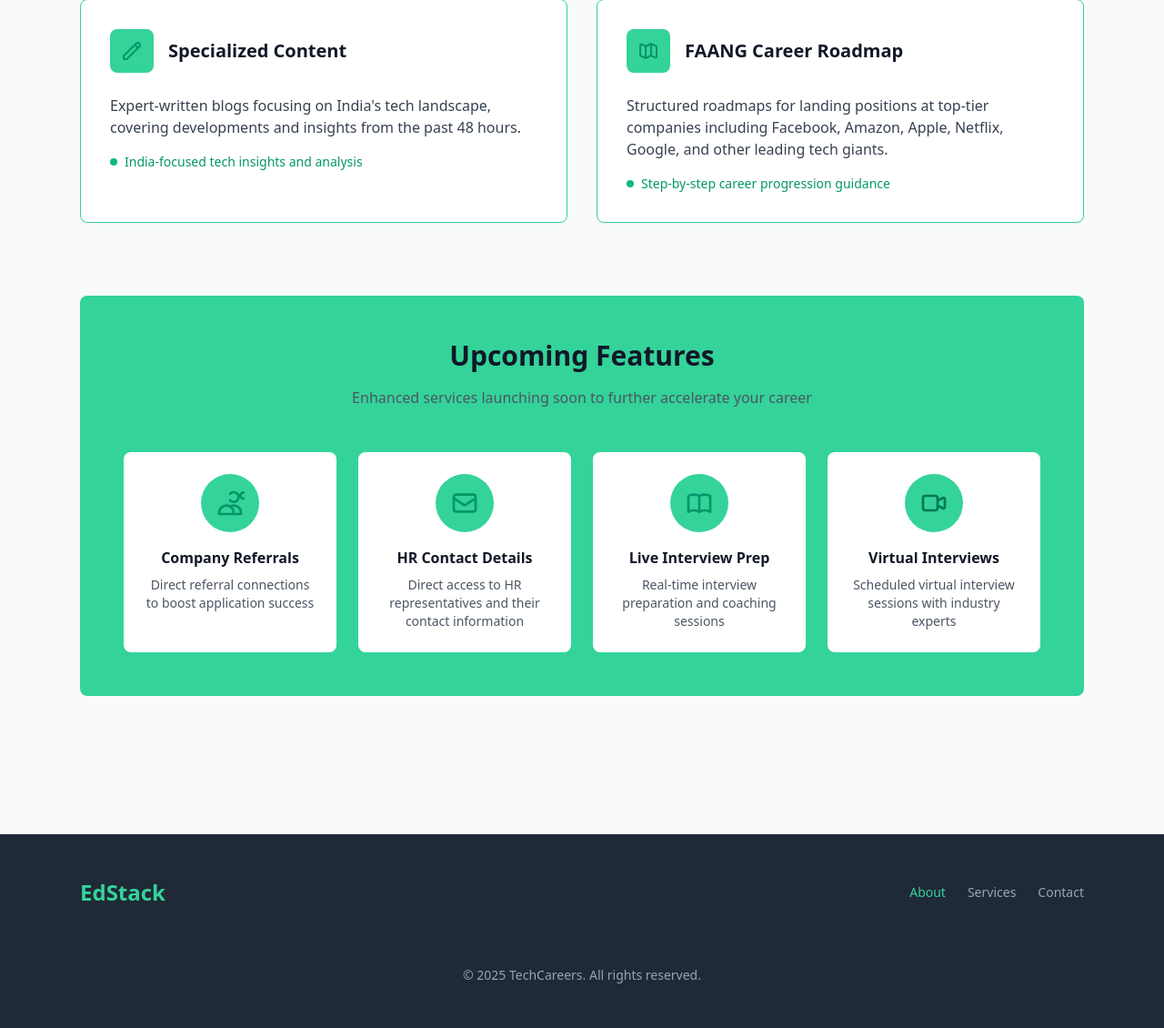
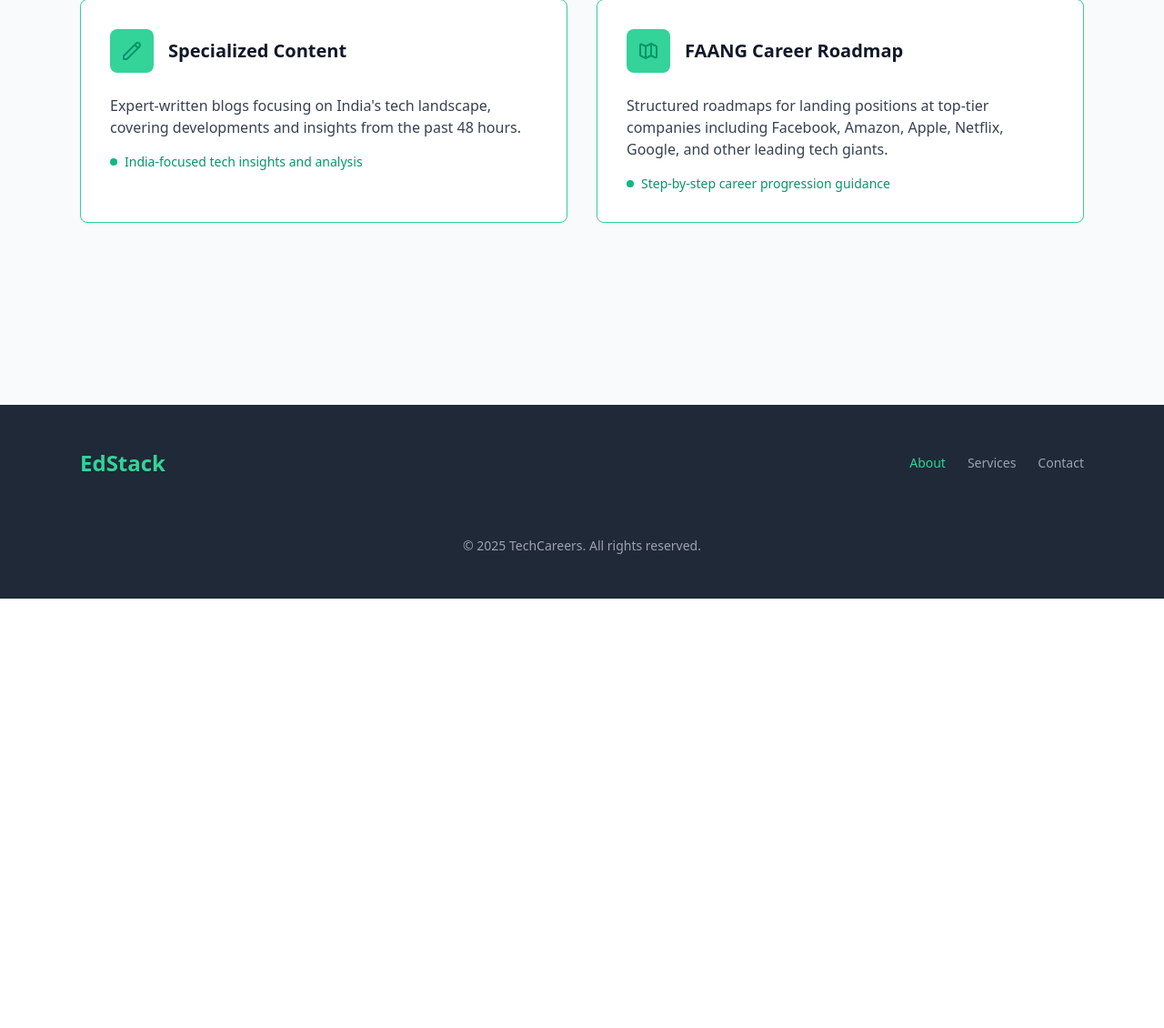
Before and after one commit to AayushKGupta12/Backend-Project, a Flask app: page /service in a window 1280 px wide. Shown: the part 1284-2414 px from the top of the page at 91% size. After the commit the page ends 1942 px from the top, so only its background shows below. Run offline with Flask 3, Linux system fonts and the light colour scheme; some libraries are stand-ins or nearby versions.

Commit message:
Update service.html

```diff
--- a/templates/service.html
+++ b/templates/service.html
@@ -16,7 +16,7 @@
 
       <!-- Desktop Menu -->
       <div class="hidden sm:flex space-x-8">
-        <a href="https://stackbit.vercel.app" class="text-gray-600 hover:text-emerald-600 transition-colors"></a>
+        <a href="https://edstack.netlify.app" class="text-gray-600 hover:text-emerald-600 transition-colors"></a>
         <a href="https://edstack.onrender.com/about" class="text-gray-600 hover:text-emerald-600 transition-colors">About</a>
         <a href="https://edstack.onrender.com/service" class="text-emerald-600 font-medium">Services</a>
         <a href="https://edstack.onrender.com/contact" class="text-gray-600 hover:text-emerald-600 transition-colors">Contact</a>
@@ -30,7 +30,7 @@
 
     <!-- Mobile Menu -->
     <div id="mobile-menu" class="hidden sm:hidden mt-4 space-y-4">
-      <a href="http://localhost:5173/" class="block text-gray-600 hover:text-emerald-600">Home</a>
+      <a href="https://edstack.netlify.app" class="block text-gray-600 hover:text-emerald-600">Home</a>
       <a href="https://edstack.onrender.com/about" class="block text-gray-600 hover:text-emerald-600">About</a>
       <a href="https://edstack.onrender.com/service" class="block text-emerald-600 font-medium">Services</a>
       <a href="https://edstack.onrender.com/contact" class="block text-gray-600 hover:text-emerald-600">Contact</a>
@@ -220,60 +220,6 @@
             </div>
         </section>
 
-        <!-- Upcoming Features -->
-        <section class="bg-emerald-400 rounded-lg p-12 mb-8">
-            <div class="text-center mb-12">
-                <h2 class="text-3xl font-semibold text-gray-900 mb-4">Upcoming Features</h2>
-                <p class="text-gray-600">Enhanced services launching soon to further accelerate your career</p>
-            </div>
-
-            <div class="grid md:grid-cols-2 lg:grid-cols-4 gap-6">
-                <!-- Upcoming Feature 1 -->
-                <div class="bg-white rounded-lg p-6 text-center hover:shadow-md transition-shadow">
-                    <div class="w-16 h-16 bg-emerald-400 rounded-full flex items-center justify-center mx-auto mb-4">
-                        <svg class="w-8 h-8 text-emerald-600" fill="none" stroke="currentColor" viewBox="0 0 24 24">
-                            <path stroke-linecap="round" stroke-linejoin="round" stroke-width="2" d="M12 4.354a4 4 0 110 5.292M15 21H3v-1a6 6 0 0112 0v1zm0 0h6v-1a6 6 0 00-9-5.197m13.5-9a2.5 2.5 0 11-5 0 2.5 2.5 0 015 0z"/>
-                        </svg>
-                    </div>
-                    <h3 class="font-semibold text-gray-900 mb-2">Company Referrals</h3>
-                    <p class="text-gray-600 text-sm">Direct referral connections to boost application success</p>
-                </div>
-
-                <!-- Upcoming Feature 2 -->
-                <div class="bg-white rounded-lg p-6 text-center hover:shadow-md transition-shadow">
-                    <div class="w-16 h-16 bg-emerald-400 rounded-full flex items-center justify-center mx-auto mb-4">
-                        <svg class="w-8 h-8 text-emerald-600" fill="none" stroke="currentColor" viewBox="0 0 24 24">
-                            <path stroke-linecap="round" stroke-linejoin="round" stroke-width="2" d="M3 8l7.89 5.26a2 2 0 002.22 0L21 8M5 19h14a2 2 0 002-2V7a2 2 0 00-2-2H5a2 2 0 00-2 2v10a2 2 0 002 2z"/>
-                        </svg>
-                    </div>
-                    <h3 class="font-semibold text-gray-900 mb-2">HR Contact Details</h3>
-                    <p class="text-gray-600 text-sm">Direct access to HR representatives and their contact information</p>
-                </div>
-
-                <!-- Upcoming Feature 3 -->
-                <div class="bg-white rounded-lg p-6 text-center hover:shadow-md transition-shadow">
-                    <div class="w-16 h-16 bg-emerald-400 rounded-full flex items-center justify-center mx-auto mb-4">
-                        <svg class="w-8 h-8 text-emerald-600" fill="none" stroke="currentColor" viewBox="0 0 24 24">
-                            <path stroke-linecap="round" stroke-linejoin="round" stroke-width="2" d="M12 6.253v13m0-13C10.832 5.477 9.246 5 7.5 5S4.168 5.477 3 6.253v13C4.168 18.477 5.754 18 7.5 18s3.332.477 4.5 1.253m0-13C13.168 5.477 14.754 5 16.5 5c1.747 0 3.332.477 4.5 1.253v13C19.832 18.477 18.246 18 16.5 18c-1.746 0-3.332.477-4.5 1.253"/>
-                        </svg>
-                    </div>
-                    <h3 class="font-semibold text-gray-900 mb-2">Live Interview Prep</h3>
-                    <p class="text-gray-600 text-sm">Real-time interview preparation and coaching sessions</p>
-                </div>
-
-                <!-- Upcoming Feature 4 -->
-                <div class="bg-white rounded-lg p-6 text-center hover:shadow-md transition-shadow">
-                    <div class="w-16 h-16 bg-emerald-400 rounded-full flex items-center justify-center mx-auto mb-4">
-                        <svg class="w-8 h-8 text-emerald-700" fill="none" stroke="currentColor" viewBox="0 0 24 24">
-                            <path stroke-linecap="round" stroke-linejoin="round" stroke-width="2" d="M15 10l4.553-2.276A1 1 0 0121 8.618v6.764a1 1 0 01-1.447.894L15 14M5 18h8a2 2 0 002-2V8a2 2 0 00-2-2H5a2 2 0 00-2 2v8a2 2 0 002 2z"/>
-                        </svg>
-                    </div>
-                    <h3 class="font-semibold text-gray-900 mb-2">Virtual Interviews</h3>
-                    <p class="text-gray-600 text-sm">Scheduled virtual interview sessions with industry experts</p>
-                </div>
-            </div>
-        </section>
-
 
 
     </main>
```
